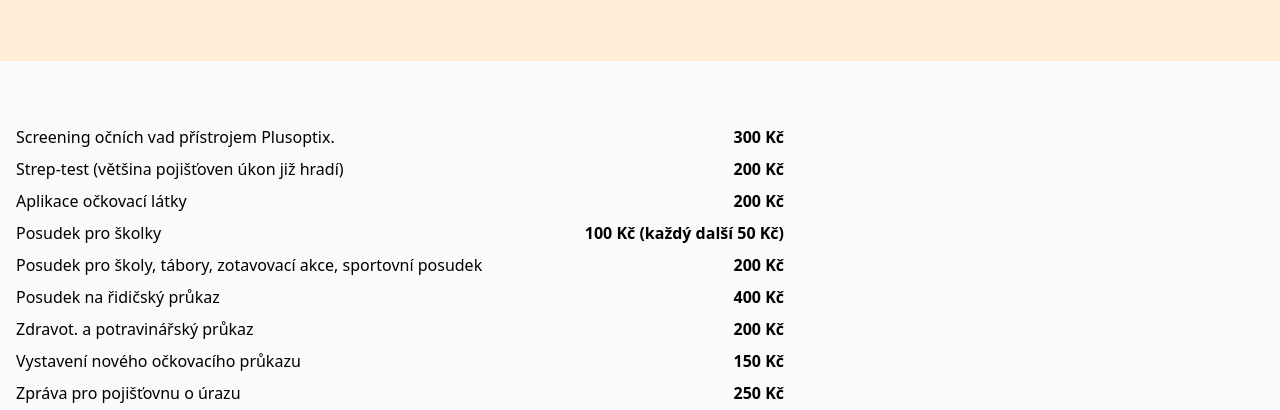
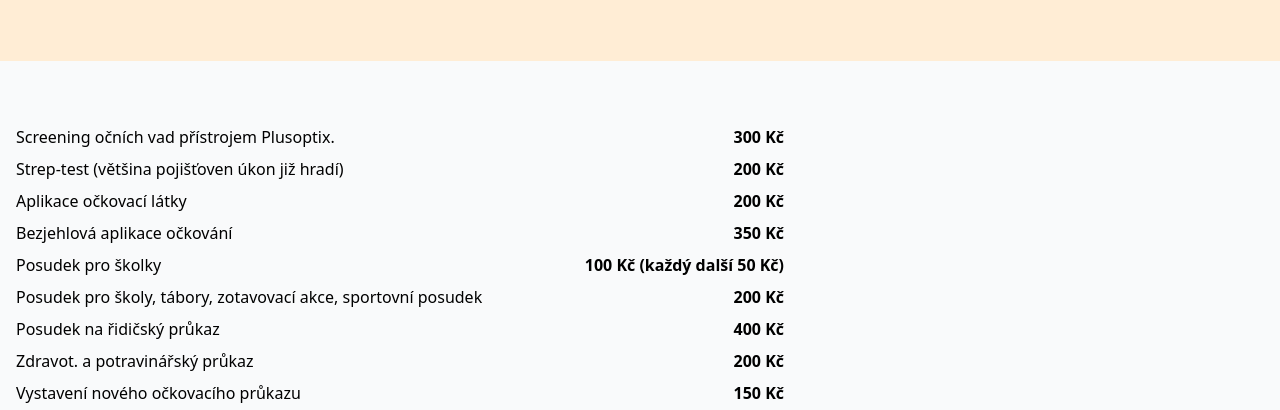
Before and after one commit to blackhexagon/pediatrie-litochleby, an Astro site: page /cenik in a window 1280 px wide. Shown: the part 247-657 px from the top of the page. Built offline with nearby package versions, Linux system fonts and the light colour scheme; Astro itself is replaced by a stand-in of ours.

Commit message:
Add no-needle vaccination option to services and price list

```diff
--- a/config.ts
+++ b/config.ts
@@ -9,6 +9,9 @@ export default {
   news: [
     {
       text: `Dovolená 23.–25. 2. 2026. Akutní případy ošetří MUDr. Naděje Tošovská v ordinačních hodinách.`,
+    },
+    {
+      text: `Možnost bezjehlové aplikace. Možné pro subkutánní i intramuskulární očkování bez použití jehly. Dostupné v naší ordinaci od 1. 3. 2026. Poplatek 350 Kč za aplikaci.`,
     },
     {
       text: `Očkování proti chřipce dostupné od 1. října. Více informací na stránce <a href="/ockovani" class="underline">očkování</a>.`,
--- a/src/pages/cenik.astro
+++ b/src/pages/cenik.astro
@@ -24,6 +24,11 @@ import Intro from "../components/Intro.astro";
       <li class="flex flex-col md:flex-row justify-between max-w-3xl">
         Aplikace očkovací látky
         <strong>200 Kč</strong>
+      </li>
+
+      <li class="flex flex-col md:flex-row justify-between max-w-3xl">
+        Bezjehlová aplikace očkování
+        <strong>350 Kč</strong>
       </li>
 
       <li class="flex flex-col md:flex-row justify-between max-w-3xl">
```
